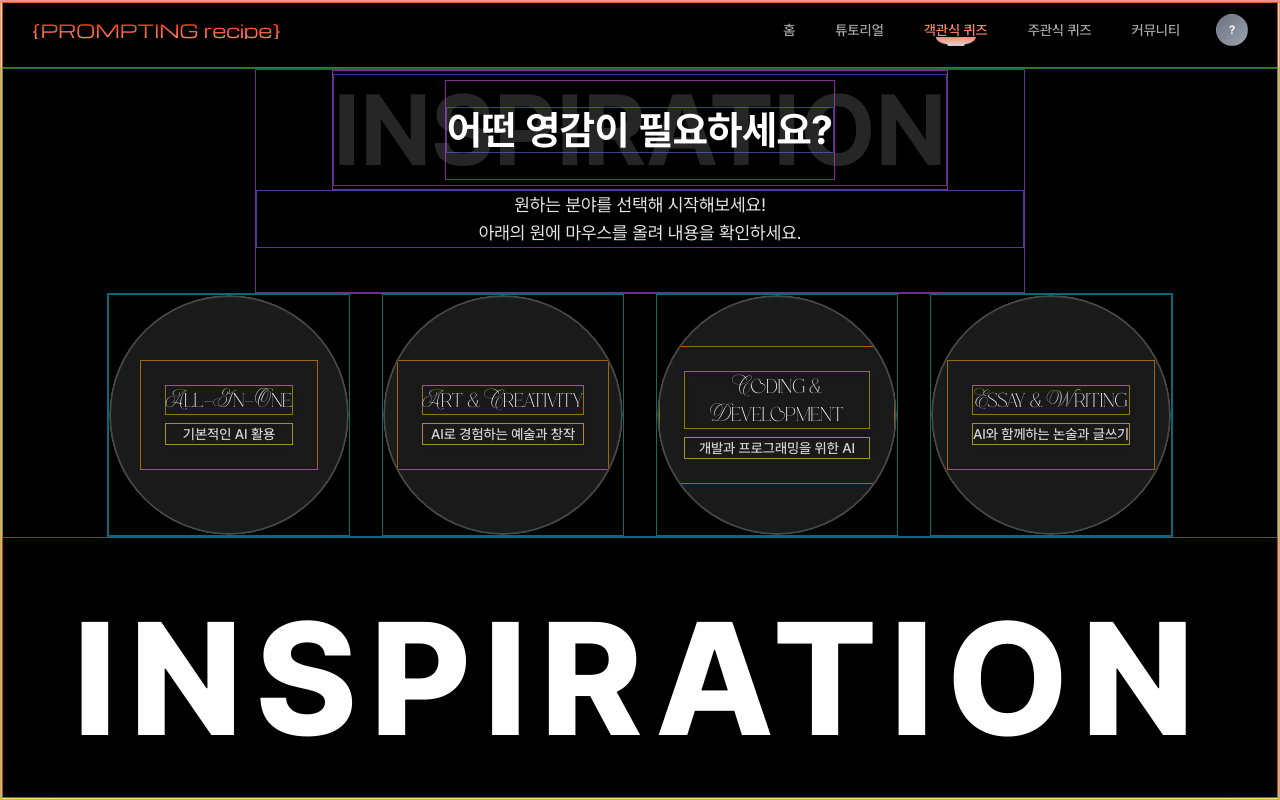
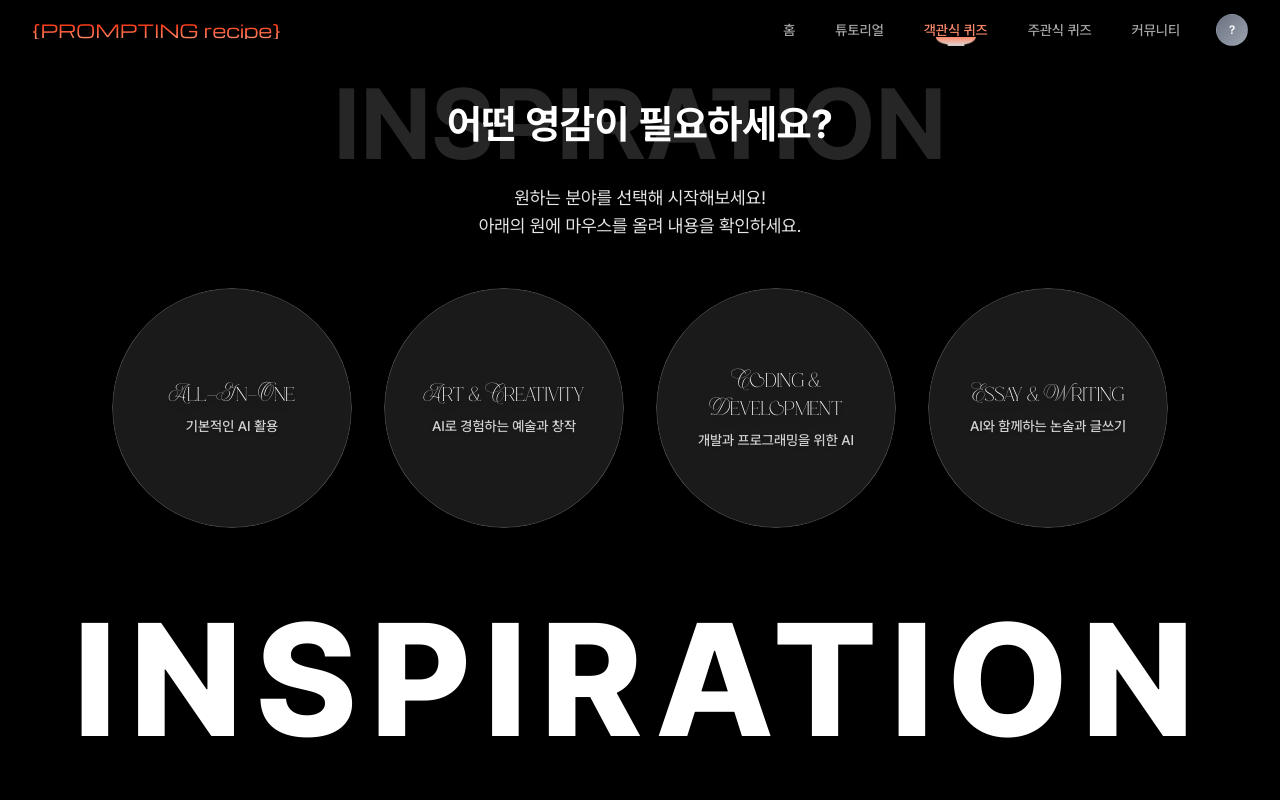
Before and after one commit to Jihohohaha/prompting-recipe, a React (Vite) app: page /select-field in a window 1280 px wide. Built offline with nearby package versions, Linux system fonts and the light colour scheme.

Commit message:
debugtoggle0

```diff
--- a/src/pages/SelectAI/Study.jsx
+++ b/src/pages/SelectAI/Study.jsx
@@ -6,7 +6,7 @@ import Navigation from '../../components/layout/Navigation'
 import AICard from '../../components/common/AICard'
 import CircleExpandTransition from '../../components/common/CircleExpandTransition'
 
-const DEBUG = 1
+const DEBUG = 0
 const dbg = (cls) => (DEBUG ? cls : "")
 
 const Study = () => {
--- a/src/pages/SelectField.jsx
+++ b/src/pages/SelectField.jsx
@@ -7,7 +7,7 @@ import Navigation from '../components/layout/Navigation'
 import PageEnterTransition from '../components/common/PageEnterTransition'
 
 /* ===== Debug 토글 ===== */
-const DEBUG = 1
+const DEBUG = 0
 const dbg = (cls) => (DEBUG ? cls : "")
 
 /* 배경 이미지 레이어 variants: enter 0.6s / leave 0.15s */
```
